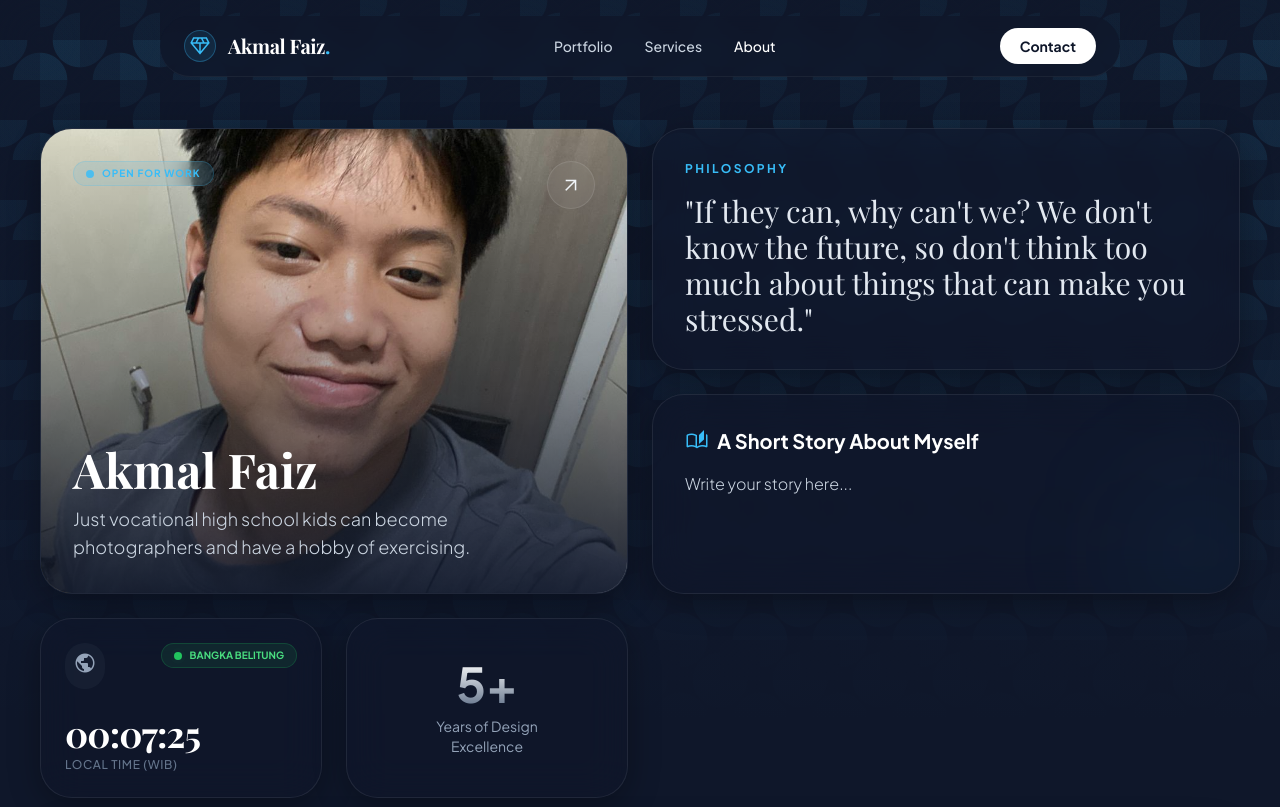
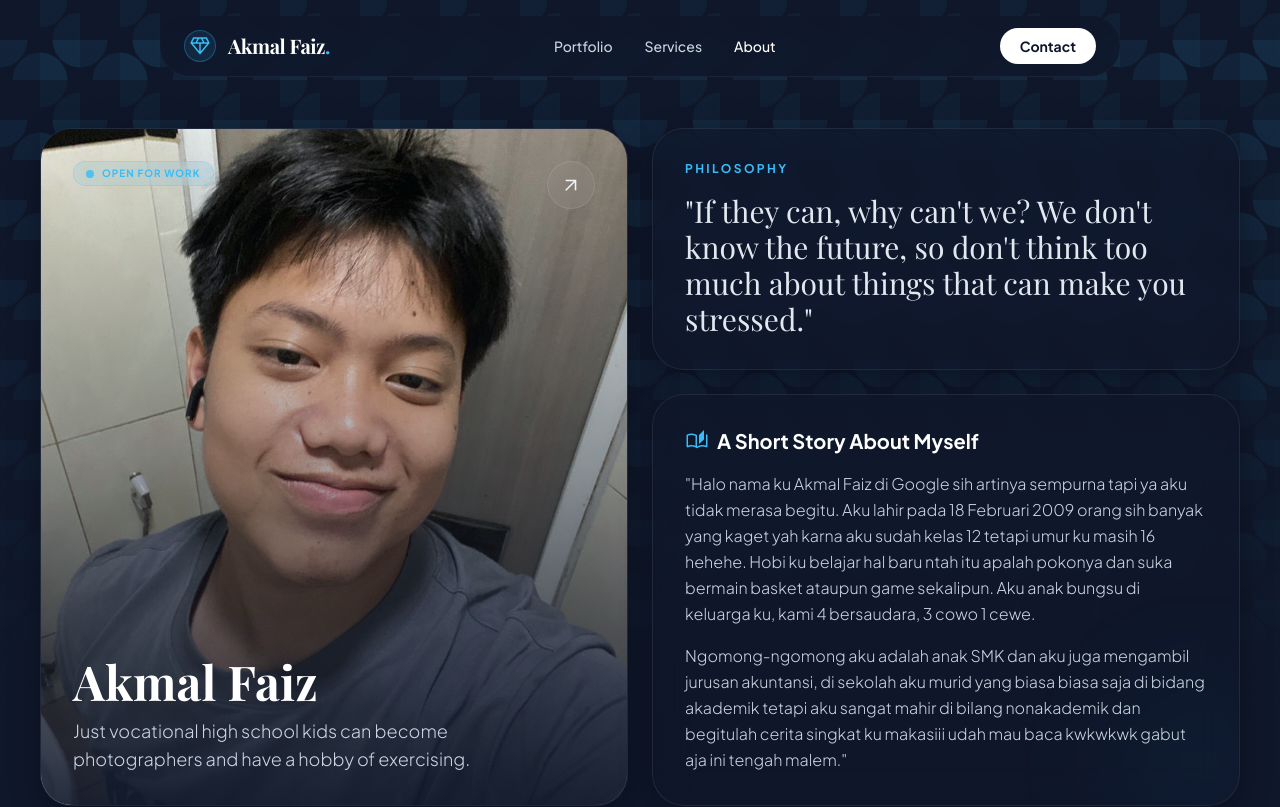
Before and after one commit to deayusts-ux/webakmal, a Next.js app: page /about in a window 1280 px wide. Shown: the top 807 px of the page. Built offline with nearby package versions, Linux system fonts and the light colour scheme; a web font is replaced by a local one.

Commit message:
update short story content

```diff
--- a/src/components/about/BentoStory.tsx
+++ b/src/components/about/BentoStory.tsx
@@ -8,7 +8,10 @@ export default function BentoStory() {
                 </h2>
                 <div className="prose prose-invert prose-sm max-w-none text-slate-300 font-light leading-relaxed">
                     <p>
-                        Write your story here...
+                        "Halo nama ku Akmal Faiz di Google sih artinya sempurna tapi ya aku tidak merasa begitu. Aku lahir pada 18 Februari 2009 orang sih banyak yang kaget yah karna aku sudah kelas 12 tetapi umur ku masih 16 hehehe. Hobi ku belajar hal baru ntah itu apalah pokonya dan suka bermain basket ataupun game sekalipun. Aku anak bungsu di keluarga ku, kami 4 bersaudara, 3 cowo 1 cewe.
+                    </p>
+                    <p className="mt-4">
+                        Ngomong-ngomong aku adalah anak SMK dan aku juga mengambil jurusan akuntansi, di sekolah aku murid yang biasa biasa saja di bidang akademik tetapi aku sangat mahir di bilang nonakademik dan begitulah cerita singkat ku makasiii udah mau baca kwkwkwk gabut aja ini tengah malem."
                     </p>
                 </div>
             </div>
```
